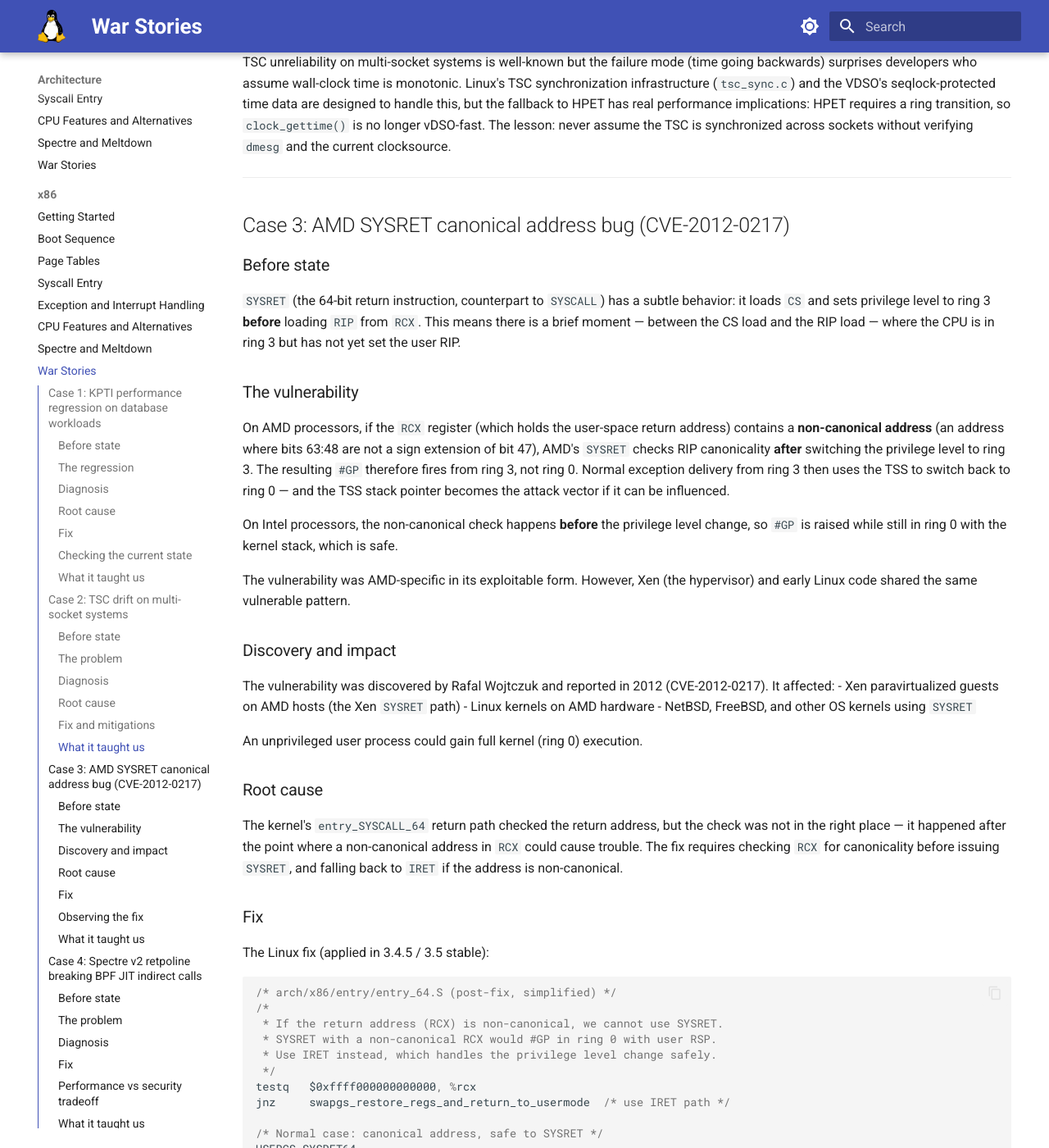
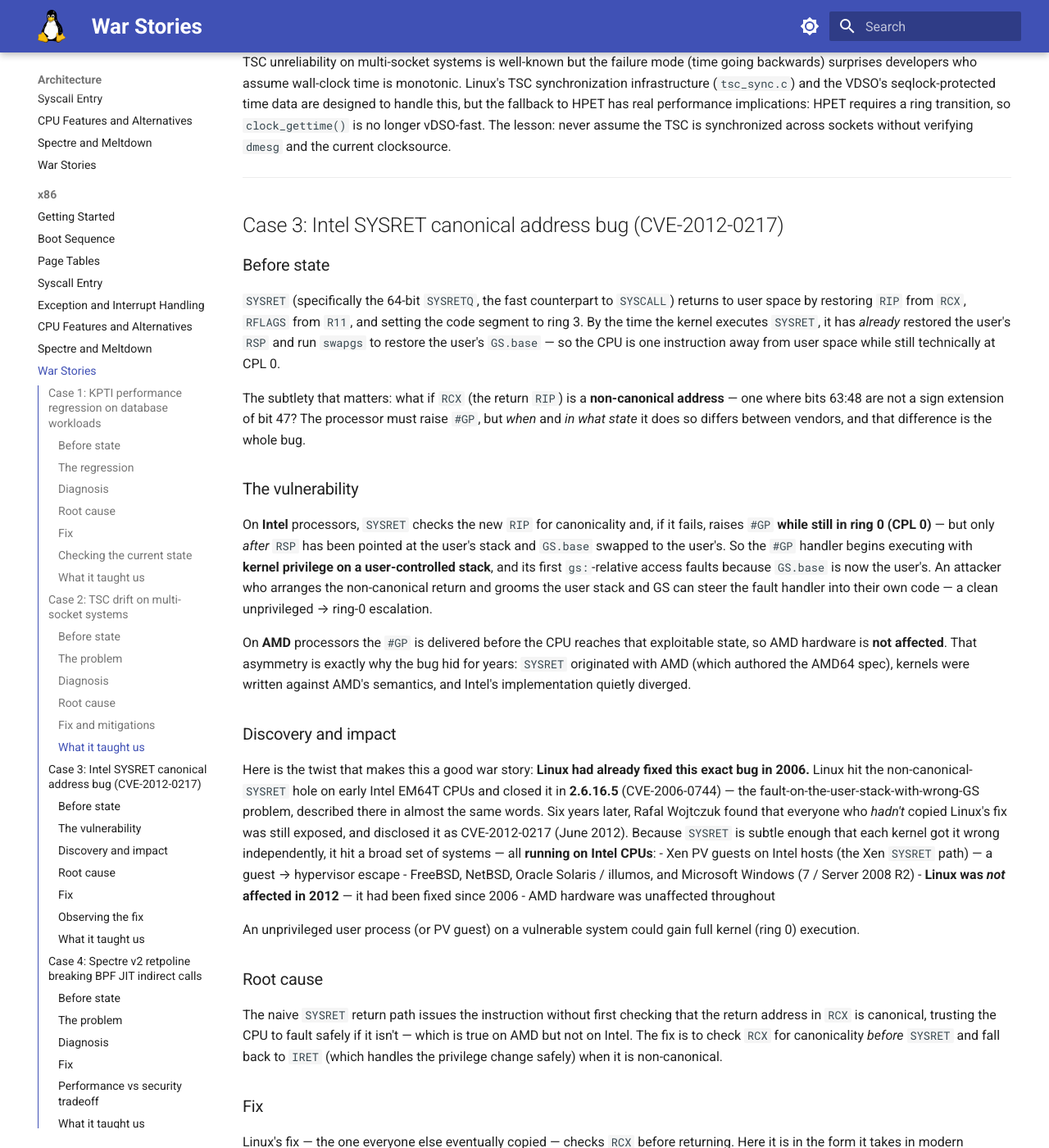
Before and after one commit to laveeshb/linux-kernel-internals, an MkDocs documentation site: the page built from docs/arch/x86/war-stories.md, in a window 1280 px wide and 1400 px high, scrolled down 4622 px. Shown: the whole window at 82% size. Built offline with MkDocs 1.6.1 and Material for MkDocs 9.7.7, drawn with Linux system fonts in a browser that asks for light colours; some of the changed text lies outside the part shown.

Commit message:
Fix reversed Intel/AMD attribution in the SYSRET war story (CVE-2012-0217) (#555)
* Fix reversed Intel/AMD attribution in the SYSRET war story (CVE-2012-0217)

Case 3 blamed AMD and called Intel safe — the reverse of reality.
CVE-2012-0217 is the Intel SYSRET bug: on Intel, a non-canonical RIP in
RCX raises #GP in ring 0 but with RSP already pointed at the user stack
and GS.base swapped to the user's, so the fault handler runs at kernel
privilege on an attacker-controlled stack. AMD delivers the fault before
that state and is unaffected.

Rewrote the mechanism, the affected-systems list (Intel hosts), and the
retrospective; fixed the arch/x86 README summary; added the fail0verflow
technical writeup as a reference. Closes #552.

* Correct affected-systems framing: Linux was not affected in 2012

CVE-2012-0217's affected list (per NVD) is Xen, FreeBSD, NetBSD, Solaris/
illumos, and Windows — not Linux. Linux had already fixed this exact
non-canonical-SYSRET bug in 2006 as CVE-2006-0744 (kernel 2.6.16.5). The
page wrongly listed Linux among the 2012-affected kernels and invented a
'3.4.5 / 3.5' Linux fix.

Reframed around the accurate history: Linux closed it in 2006, everyone
who hadn't copied that fix was bitten in 2012. Added the CVE-2006-0744
reference.

* Clarify the fix snippet is modern entry_64.S, not the literal 2006 patch

The shown symbol names (swapgs_restore_regs_and_return_to_usermode,
USERGS_SYSRET64) are today's; note the 2006 fix was the same idea with
different names, to remove the anachronism.

````diff
--- a/docs/arch/x86/README.md
+++ b/docs/arch/x86/README.md
@@ -45,7 +45,7 @@
 | [Exception Handling](exceptions.md) | IDT, exception entry, hardware push sequence, page fault handler, IST stacks |
 | [CPU Features](cpu-features.md) | CPUID, x86_capability[], alternative patching, CPU bug mitigations |
 | [Spectre and Meltdown](spectre-meltdown.md) | Hardware vulnerabilities, KPTI, retpoline, IBRS/IBPB/STIBP, MDS/VERW |
-| [War Stories](war-stories.md) | KPTI regression, TSC drift, AMD SYSRET bug, BPF JIT + retpoline, INVPCID fallback |
+| [War Stories](war-stories.md) | KPTI regression, TSC drift, Intel SYSRET bug, BPF JIT + retpoline, INVPCID fallback |
 
 ---
 
--- a/docs/arch/x86/war-stories.md
+++ b/docs/arch/x86/war-stories.md
@@ -180,36 +180,37 @@
 
 ---
 
-## Case 3: AMD SYSRET canonical address bug (CVE-2012-0217)
+## Case 3: Intel SYSRET canonical address bug (CVE-2012-0217)
 
 ### Before state
 
-`SYSRET` (the 64-bit return instruction, counterpart to `SYSCALL`) has a subtle behavior: it loads `CS` and sets privilege level to ring 3 **before** loading `RIP` from `RCX`. This means there is a brief moment — between the CS load and the RIP load — where the CPU is in ring 3 but has not yet set the user RIP.
+`SYSRET` (specifically the 64-bit `SYSRETQ`, the fast counterpart to `SYSCALL`) returns to user space by restoring `RIP` from `RCX`, `RFLAGS` from `R11`, and setting the code segment to ring 3. By the time the kernel executes `SYSRET`, it has *already* restored the user's `RSP` and run `swapgs` to restore the user's `GS.base` — so the CPU is one instruction away from user space while still technically at CPL 0.
+
+The subtlety that matters: what if `RCX` (the return `RIP`) is a **non-canonical address** — one where bits 63:48 are not a sign extension of bit 47? The processor must raise `#GP`, but *when* and *in what state* it does so differs between vendors, and that difference is the whole bug.
 
 ### The vulnerability
 
-On AMD processors, if the `RCX` register (which holds the user-space return address) contains a **non-canonical address** (an address where bits 63:48 are not a sign extension of bit 47), AMD's `SYSRET` checks RIP canonicality **after** switching the privilege level to ring 3. The resulting `#GP` therefore fires from ring 3, not ring 0. Normal exception delivery from ring 3 then uses the TSS to switch back to ring 0 — and the TSS stack pointer becomes the attack vector if it can be influenced.
+On **Intel** processors, `SYSRET` checks the new `RIP` for canonicality and, if it fails, raises `#GP` **while still in ring 0 (CPL 0)** — but only *after* `RSP` has been pointed at the user's stack and `GS.base` swapped to the user's. So the `#GP` handler begins executing with **kernel privilege on a user-controlled stack**, and its first `gs:`-relative access faults because `GS.base` is now the user's. An attacker who arranges the non-canonical return and grooms the user stack and GS can steer the fault handler into their own code — a clean unprivileged → ring-0 escalation.
 
-On Intel processors, the non-canonical check happens **before** the privilege level change, so `#GP` is raised while still in ring 0 with the kernel stack, which is safe.
-
-The vulnerability was AMD-specific in its exploitable form. However, Xen (the hypervisor) and early Linux code shared the same vulnerable pattern.
+On **AMD** processors the `#GP` is delivered before the CPU reaches that exploitable state, so AMD hardware is **not affected**. That asymmetry is exactly why the bug hid for years: `SYSRET` originated with AMD (which authored the AMD64 spec), kernels were written against AMD's semantics, and Intel's implementation quietly diverged.
 
 ### Discovery and impact
 
-The vulnerability was discovered by Rafal Wojtczuk and reported in 2012 (CVE-2012-0217). It affected:
-- Xen paravirtualized guests on AMD hosts (the Xen `SYSRET` path)
-- Linux kernels on AMD hardware
-- NetBSD, FreeBSD, and other OS kernels using `SYSRET`
+Here is the twist that makes this a good war story: **Linux had already fixed this exact bug in 2006.** Linux hit the non-canonical-`SYSRET` hole on early Intel EM64T CPUs and closed it in **2.6.16.5** (CVE-2006-0744) — the fault-on-the-user-stack-with-wrong-GS problem, described there in almost the same words. Six years later, Rafal Wojtczuk found that everyone who *hadn't* copied Linux's fix was still exposed, and disclosed it as CVE-2012-0217 (June 2012). Because `SYSRET` is subtle enough that each kernel got it wrong independently, it hit a broad set of systems — all **running on Intel CPUs**:
+- Xen PV guests on Intel hosts (the Xen `SYSRET` path) — a guest → hypervisor escape
+- FreeBSD, NetBSD, Oracle Solaris / illumos, and Microsoft Windows (7 / Server 2008 R2)
+- **Linux was *not* affected in 2012** — it had been fixed since 2006
+- AMD hardware was unaffected throughout
 
-An unprivileged user process could gain full kernel (ring 0) execution.
+An unprivileged user process (or PV guest) on a vulnerable system could gain full kernel (ring 0) execution.
 
 ### Root cause
 
-The kernel's `entry_SYSCALL_64` return path checked the return address, but the check was not in the right place — it happened after the point where a non-canonical address in `RCX` could cause trouble. The fix requires checking `RCX` for canonicality before issuing `SYSRET`, and falling back to `IRET` if the address is non-canonical.
+The naive `SYSRET` return path issues the instruction without first checking that the return address in `RCX` is canonical, trusting the CPU to fault safely if it isn't — which is true on AMD but not on Intel. The fix is to check `RCX` for canonicality *before* `SYSRET` and fall back to `IRET` (which handles the privilege change safely) when it is non-canonical.
 
 ### Fix
 
-The Linux fix (applied in 3.4.5 / 3.5 stable):
+Linux's fix — the one everyone else eventually copied — checks `RCX` before returning. Here it is in the form it takes in modern `arch/x86/entry/entry_64.S` (the 2006 original was the same idea with different symbol names):
 
 ```c
 /* arch/x86/entry/entry_64.S (post-fix, simplified) */
@@ -245,7 +246,7 @@
 
 ### What it taught us
 
-The `SYSCALL`/`SYSRET` instruction pair has documented edge cases that differ between Intel and AMD implementations. The Linux kernel (and Xen) relied on behavior that is safe on Intel but exploitable on AMD. This case illustrates why the AMD architecture manuals must be read independently of Intel's, and why fuzzing and formal analysis of privilege transition code is important. The fix — a single canonical-address check — is cheap and correct, but it took a working exploit to surface the need for it.
+The `SYSCALL`/`SYSRET` pair has vendor-specific edge cases: `SYSRET`'s response to a non-canonical `RIP` is safe on AMD but exploitable on Intel, because kernels were written against AMD's semantics — AMD defined AMD64 — and Intel's implementation diverged. The striking part is that this was **learned once and forgotten**: Linux closed the hole in 2006 (CVE-2006-0744), yet the same trap caught Xen, the BSDs, Solaris, and Windows six years later as CVE-2012-0217. Privilege-transition instructions have to be validated against *each* vendor's manual, and a fix in one kernel doesn't propagate to the others — everyone re-learns the sharp edge independently. The fix itself is a single canonical-address check before `SYSRET`; the expensive part was noticing it was needed.
 
 ---
 
@@ -408,7 +409,9 @@
 
 ### Sources
 
-- [CVE-2012-0217 (NVD)](https://nvd.nist.gov/vuln/detail/CVE-2012-0217) — CVE-2012-0217, the SYSRET non-canonical-address privilege escalation (the vulnerable behavior is Intel's SYSRET; AMD CPUs are unaffected)
+- [CVE-2012-0217 (NVD)](https://nvd.nist.gov/vuln/detail/CVE-2012-0217) — the SYSRET non-canonical-address privilege escalation (the vulnerable behavior is Intel's SYSRET; AMD CPUs are unaffected)
+- [CVE-2006-0744 (NVD)](https://nvd.nist.gov/vuln/detail/CVE-2006-0744) — the same bug in Linux, fixed six years earlier in kernel 2.6.16.5
+- [fail0verflow: Intel's SYSRET kernel privilege escalation](https://fail0verflow.com/blog/2012/cve-2012-0217-intel-sysret-freebsd/) — the canonical technical walkthrough of the ring-0/user-stack fault and the exploit
 - [arch/x86/kernel/tsc.c](https://git.kernel.org/pub/scm/linux/kernel/git/torvalds/linux.git/tree/arch/x86/kernel/tsc.c) — TSC calibration and watchdog, scene of Case 2
 - [Spectre Side Channels](https://docs.kernel.org/admin-guide/hw-vuln/spectre.html) — retpoline and its interaction with indirect calls (Case 4)
 
````
